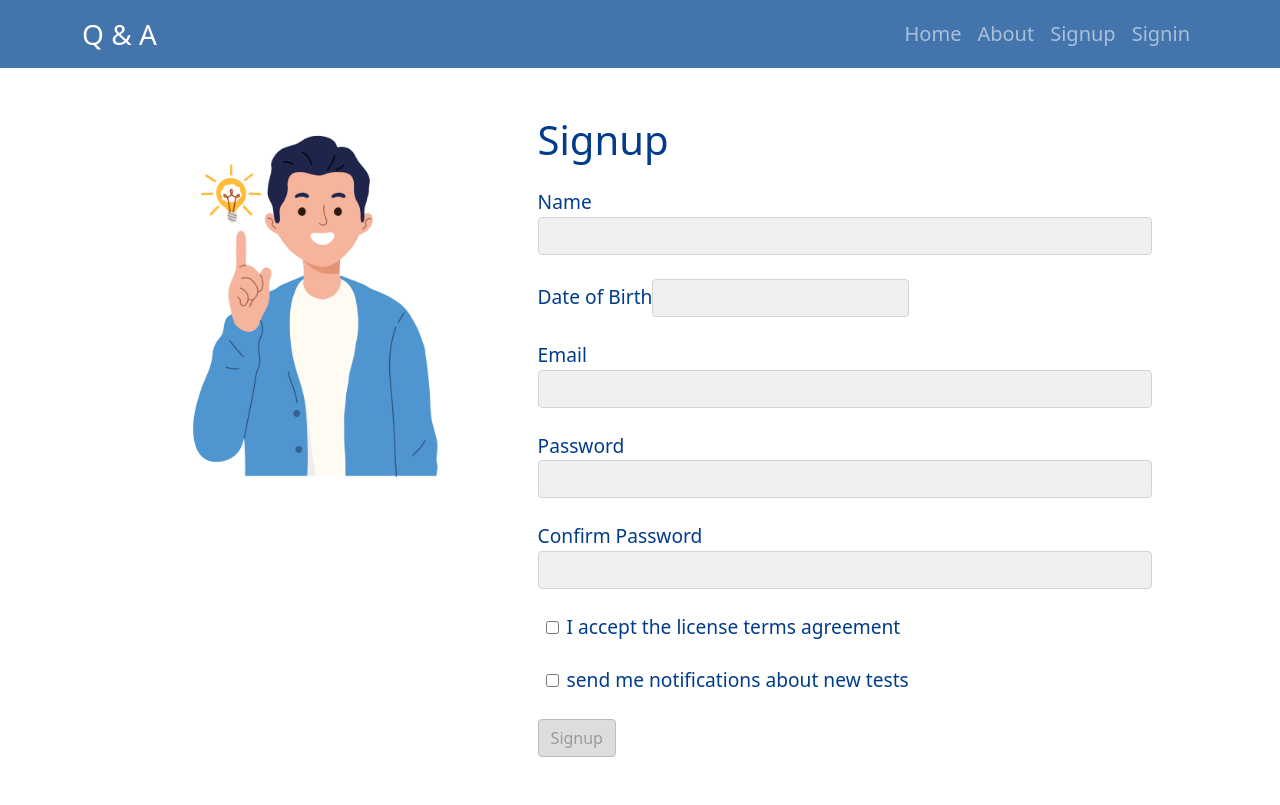
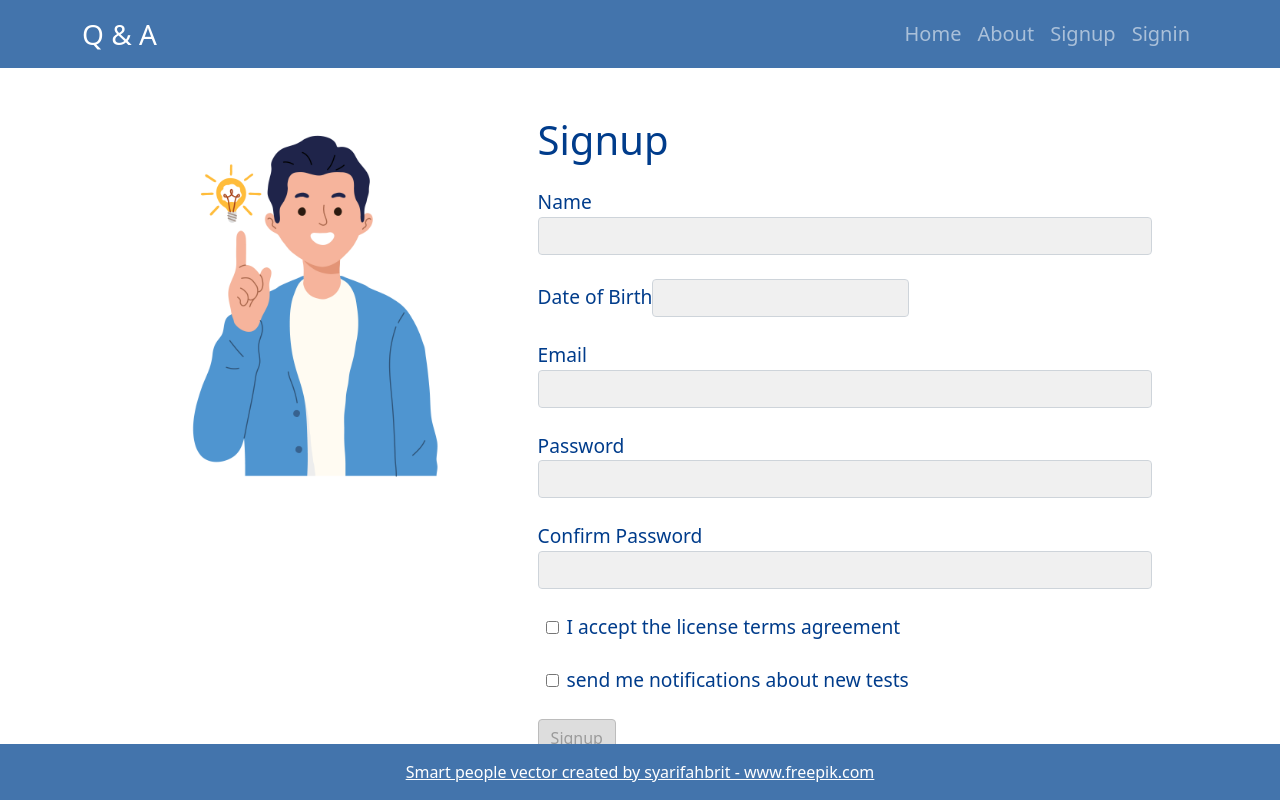
Before and after one commit to ahmedkhalil91518/question-and-answer, a React (Create React App) app: page /Signup in a window 1280 px wide. Built offline with nearby package versions, Linux system fonts and the light colour scheme.

Commit message:
add a footer

```diff
--- a/src/App.css
+++ b/src/App.css
@@ -24,14 +24,14 @@
     rgba(0, 212, 255, 1) 100%
   );
   width: 100%;
-  height: 400px;
+  height: 60vh;
   display: block;
   position: relative;
 }
 
 .text-container {
   width: 60%;
-  height: calc(100vh - 250px);
+  height: fit-content;
   background-color: white;
   position: absolute;
   top: 150px;
@@ -133,7 +133,6 @@ label {
   width: 18%;
   margin-right: 10%;
   margin-left: 5%;
-
 }
 
 .signin-form-container {
@@ -160,10 +159,26 @@ label {
 }
 
 button:disabled,
-button[disabled]{
+button[disabled] {
   border: 1px solid #999999 !important;
   background-color: #cccccc !important;
   color: #666666 !important;
+}
+
+.line {
+  padding: 1rem;
+  background-color: #4374ac;
+  height: 100px;
+}
+
+.footer {
+  padding: 1rem;
+  background-color: #4374ac;
+  text-align: center;
+  position: fixed;
+  bottom: 0;
+  right: 0;
+  left: 0;
 }
 
 @media (max-width: 850px) {
@@ -193,6 +208,7 @@ button[disabled]{
   .signin-img {
     width: 30%;
   }
+
 }
 
 @media (max-width: 500px) {
@@ -226,4 +242,7 @@ button[disabled]{
     margin-right: 10%;
     margin-left: 10%;
   }
+  .footer {
+    display: none;
+  }
 }
--- /dev/null
+++ b/src/components/Footer.js
@@ -0,0 +1,9 @@
+import React from 'react'
+
+function Footer(props) {
+  return (
+    <div className="footer">{props.link}</div>
+  )
+}
+
+export default Footer
--- a/src/components/FrontPage.js
+++ b/src/components/FrontPage.js
@@ -40,6 +40,7 @@ const FrontPage = () => {
           </div>
         </div>
       </div>
+      <div className="line"></div>
     </div>
   );
 };
--- a/src/components/Navigation.js
+++ b/src/components/Navigation.js
@@ -5,7 +5,7 @@ import { Link } from "react-router-dom";
 
 const Navigation = () => {
   return (
-    <Navbar variant="dark" expand="lg" className="navigation">
+    <Navbar variant="dark" expand="lg" className="navigation sticky-top">
       <Container>
         <Navbar.Brand className="fs-3">
           <Link to="/" className="link ">
--- a/src/components/Signin.js
+++ b/src/components/Signin.js
@@ -3,15 +3,14 @@ import { Formik, Form } from "formik";
 import * as Yup from "yup";
 import FormikControl from "./FormikControl";
 import { Button } from "react-bootstrap";
+import Footer from "./Footer";
 
 function Signin() {
-    const rememberMe = [
-        { key: "Remember me", value: "rememberMe" },
-      ];
+  const rememberMe = [{ key: "Remember me", value: "rememberMe" }];
   const initialValues = {
     email: "",
     password: "",
-    rememberMe:[]
+    rememberMe: [],
   };
   const validationSchema = Yup.object({
     email: Yup.string().email("Invalid email format").required("Required"),
@@ -22,6 +21,7 @@ function Signin() {
   };
 
   return (
+    <div>
       <Formik
         initialValues={initialValues}
         validationSchema={validationSchema}
@@ -29,10 +29,8 @@ function Signin() {
       >
         {(formik) => (
           <div className="d-flex flex-row my-5">
-
             <Form className="signin-form-container">
               <h1 className=" signup-h1">Signup</h1>
-
               <FormikControl
                 control="input"
                 type="email"
@@ -63,10 +61,21 @@ function Signin() {
                 Signup
               </Button>{" "}
             </Form>
-          <img src="./2021flat_27.png" alt="" className="signin-img"/>
+            <img src="./2021flat_27.png" alt="" className="signin-img" />
           </div>
         )}
       </Formik>
+      <Footer
+        link={
+          <a
+            href="https://www.freepik.com/vectors/character-back"
+            style={{ color: "white" }}
+          >
+            Character back vector created by felicities - www.freepik.com
+          </a>
+        }
+      />
+    </div>
   );
 }
 
--- a/src/components/Signup.js
+++ b/src/components/Signup.js
@@ -3,7 +3,7 @@ import { Formik, Form } from "formik";
 import * as Yup from "yup";
 import FormikControl from "./FormikControl";
 import { Button } from "react-bootstrap";
-
+import Footer from "./Footer";
 function Signup() {
   const licenseCheckbox = [
     { key: "I accept the license terms agreement", value: "agreeLicense" },
@@ -38,6 +38,7 @@ function Signup() {
   };
 
   return (
+    <div>
       <Formik
         initialValues={initialValues}
         validationSchema={validationSchema}
@@ -45,7 +46,7 @@ function Signup() {
       >
         {(formik) => (
           <div className="d-flex flex-row my-5">
-          <img src="./18915856.jpg" alt="" className="signup-img"/>
+            <img src="./18915856.jpg" alt="" className="signup-img" />
             <Form className="form-container">
               <h1 className=" signup-h1">Signup</h1>
               <FormikControl
@@ -110,6 +111,14 @@ function Signup() {
           </div>
         )}
       </Formik>
+      <Footer
+        link={
+          <a href="https://www.freepik.com/vectors/smart-people" style={{color: 'white'}}>
+            Smart people vector created by syarifahbrit - www.freepik.com
+          </a>
+        }
+      />
+    </div>
   );
 }
 
```
Lines whose indentation alone changed are shown as unchanged.
